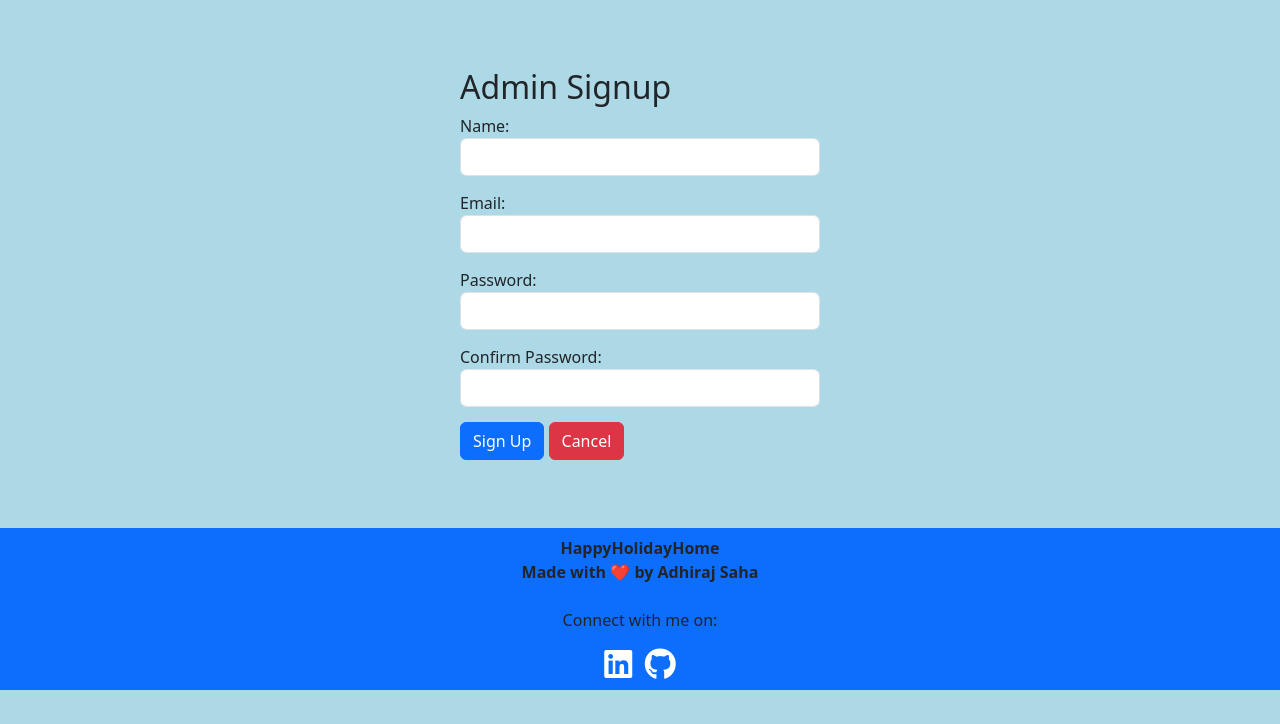
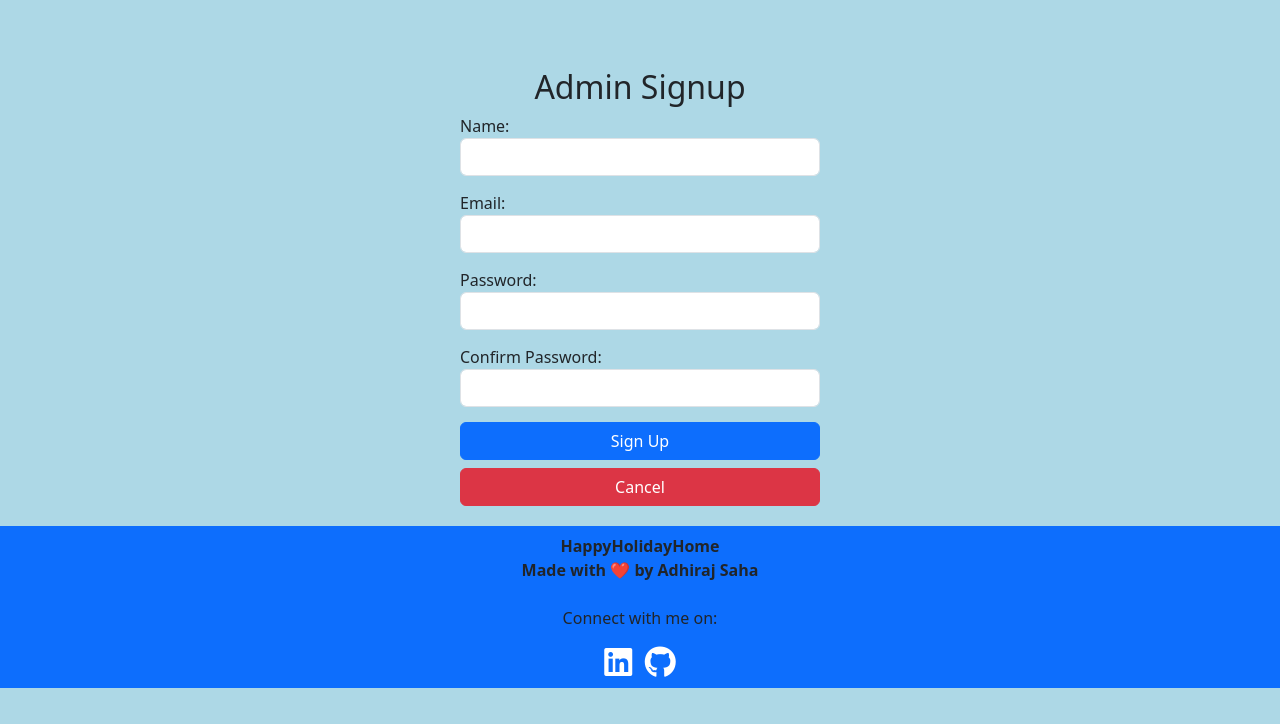
Before and after one commit to adhirajcs/HappyHolidayHome, a PHP site: page /admin/admin_signup.php in a window 1280 px wide. Shown: the part 76-800 px from the top of the page. Run offline with PHP 8.4, Linux system fonts and the light colour scheme.

Commit message:
BS5 changes in admin login and sign up page

```diff
--- a/admin/admin_signup.php
+++ b/admin/admin_signup.php
@@ -65,25 +65,25 @@ if (isset($_POST['submit'])) {
     <?php include("inc/admin_header.php"); ?>
 
     <!-- Main Content -->
-    <div class="container mt-5 mb-5">
-        <form method="POST" action="">
-            <h2>Admin Signup</h2></legend>
-            <div class="form-group">
+    <div class="container mt-5">
+    <form method="POST" action="" class="text-center">
+        <h2>Admin Signup</h2>
+        <div class="form-group" style="text-align: left;">
             <label for="admin_name">Name:</label>
             <input type="text" class="form-control" id="admin_name" name="admin_name" required>
         </div>
 
-            <div class="form-group">
+        <div class="form-group" style="text-align: left;">
             <label for="admin_email">Email:</label>
             <input type="email" class="form-control" id="admin_email" name="admin_email" required>
         </div>
 
-            <div class="form-group">
+        <div class="form-group" style="text-align: left;">
             <label for="admin_password">Password:</label>
             <input type="password" class="form-control" id="admin_password" name="admin_password" required>
         </div>
 
-            <div class="form-group">
+        <div class="form-group" style="text-align: left;">
             <label for="confirm_password">Confirm Password:</label>
             <input type="password" class="form-control" id="confirm_password" name="confirm_password" required>
         </div>
@@ -92,29 +92,16 @@ if (isset($_POST['submit'])) {
             echo "<p class='error' style='color: red; font-weight: bold;'>$registrationError</p>";
         }
         ?>
+        <div class="d-grid gap-2">
             <button type="submit" name="submit" class="btn btn-primary">Sign Up</button>
             <button type="reset" name="reset" class="btn btn-danger">Cancel</button>
+        </div>
     </form>
 </div>
 
+
     <!-- Footer -->
-    <footer class="navbar navbar-expand-lg navbar-dark bg-primary footer">
-    <div class="container d-flex flex-column align-items-center">
-        <div class="footer-info text-center">
-            <p style="font-weight: bold; margin: auto;">HappyHolidayHome
-                <br>Made with ❤️ by Adhiraj Saha</p>
-            <br>
-            <p>Connect with me on:</p>
-            <a href="https://www.linkedin.com/in/adhirajsaha" target="_blank" rel="noopener noreferrer">
-                <i class="fa-brands fa-2x fa-linkedin" style="color: #ffffff;"></i>
-            </a>
-            &nbsp;
-            <a href="https://github.com/adhirajcs" target="_blank" rel="noopener noreferrer">
-                <i class="fa-brands fa-2x fa-github" style="color: #ffffff;"></i>
-            </a>
-        </div>
-    </div>
-</footer>
+    <?php include("inc/admin_footer.php"); ?>
 
 
     <!-- Latest compiled JavaScript -->
--- /dev/null
+++ b/admin/inc/admin_footer.php
@@ -0,0 +1,17 @@
+<footer class="navbar navbar-expand-lg navbar-dark bg-primary footer">
+        <div class="container d-flex flex-column align-items-center">
+            <div class="footer-info text-center">
+                <p style="font-weight: bold; margin: auto;">HappyHolidayHome
+                    <br>Made with ❤️ by Adhiraj Saha</p>
+                <br>
+                <p>Connect with me on:</p>
+                <a href="https://www.linkedin.com/in/adhirajsaha" target="_blank" rel="noopener noreferrer">
+                    <i class="fa-brands fa-2x fa-linkedin" style="color: #ffffff;"></i>
+                </a>
+                &nbsp;
+                <a href="https://github.com/adhirajcs" target="_blank" rel="noopener noreferrer">
+                    <i class="fa-brands fa-2x fa-github" style="color: #ffffff;"></i>
+                </a>
+            </div>
+        </div>
+    </footer>
```
Also changed, not shown: admin/admin_login.php (+3 -19 lines), admin/admin_panel.php (+1 -17 lines). Lines whose indentation alone changed are shown as unchanged.
